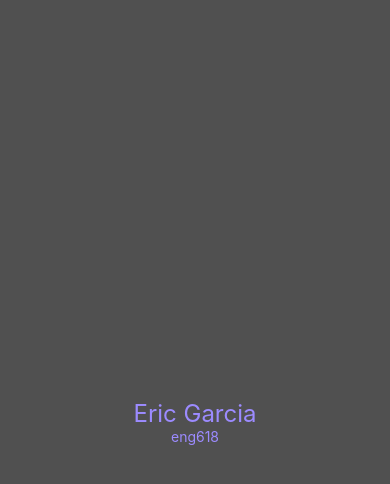
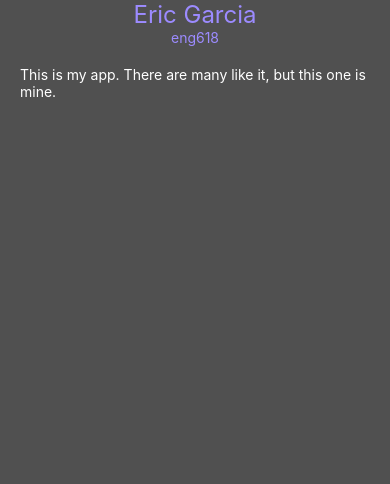
Before and after one commit to eng618/RN_eng618, a React Native app: screen / in a window 390 px wide. Shown: the top 484 px of the page. Built offline with nearby package versions, Linux system fonts and the light colour scheme.

Commit message:
feat(home): add some context

```diff
--- a/App.js
+++ b/App.js
@@ -1,13 +1,16 @@
 import { StatusBar } from "expo-status-bar";
-import { StyleSheet, Text, View } from "react-native";
+import { StyleSheet, Text, View, SafeAreaView } from "react-native";
 
 export default function App() {
   return (
-    <View style={styles.container}>
+    <SafeAreaView style={styles.container}>
+      <StatusBar style="auto" />
       <Text style={[styles.text, styles.hero]}>Eric Garcia</Text>
       <Text style={styles.text}>eng618</Text>
-      <StatusBar style="auto" />
-    </View>
+      <Text style={styles.body}>
+        This is my app. There are many like it, but this one is mine.
+      </Text>
+    </SafeAreaView>
   );
 }
 
@@ -16,7 +19,7 @@ const styles = StyleSheet.create({
     flex: 1,
     backgroundColor: "#505050",
     alignItems: "center",
-    justifyContent: "center",
+    justifyContent: "top",
   },
   hero: {
     fontSize: 24,
@@ -24,4 +27,9 @@ const styles = StyleSheet.create({
   text: {
     color: "#9C8BFF",
   },
+  body: {
+    color: "#fff",
+    padding: 10,
+    margin: 10,
+  },
 });
```
